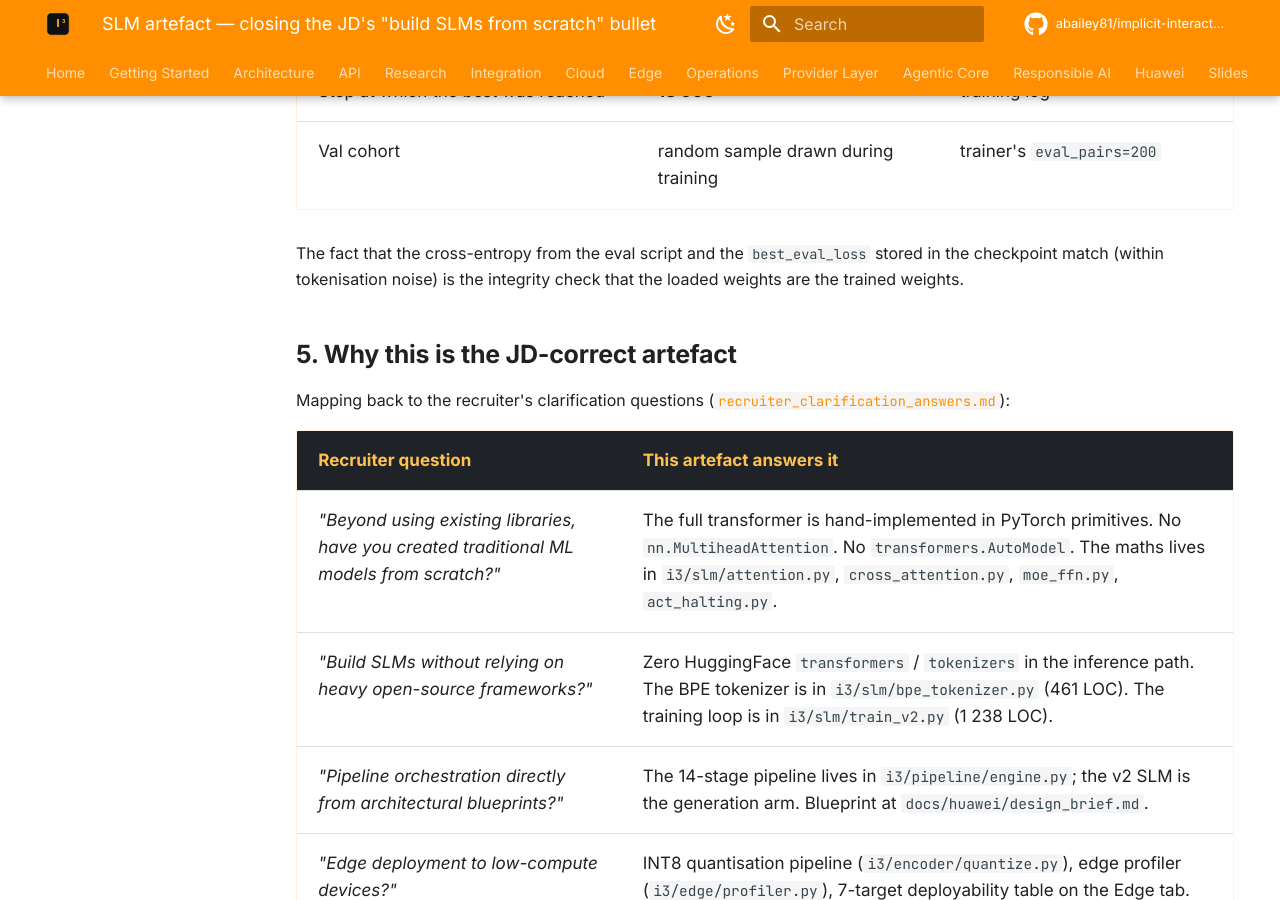
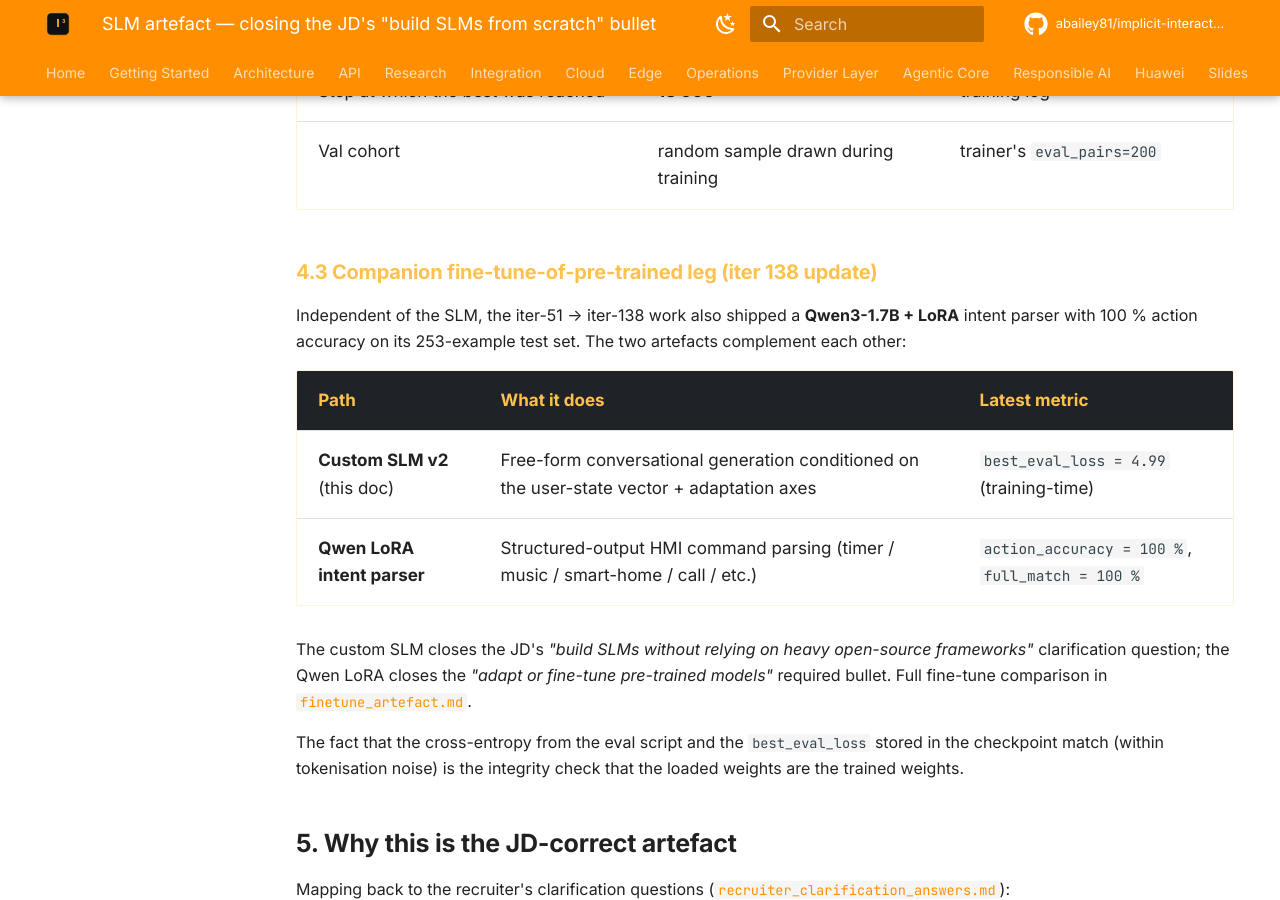
Before and after one commit to abailey81/implicit-interaction-intelligence, an MkDocs documentation site: the page built from docs/huawei/slm_artefact.md, in a window 1280 px wide and 900 px high, scrolled down 6829 px. Built offline with MkDocs 1.6.1 and Material for MkDocs 9.7.7, drawn with Linux system fonts in a browser that asks for light colours; comment, search, counter and statistics services are not loaded; the version menu is left out.

Commit message:
iter 140: slm_artefact.md — cross-link to iter-138 Qwen LoRA result
Adds §4.3 to slm_artefact.md showing how the from-scratch SLM and
the Qwen LoRA intent parser sit side-by-side, with the iter-138
100 % accuracy headline cross-linked.

Closes the recruiter's two-track narrative: *"build SLMs without
heavy frameworks"* (the custom SLM) AND *"adapt or fine-tune
pre-trained models"* (the Qwen LoRA), both with measured numbers.

Co-Authored-By: Claude Opus 4.7 (1M context) <noreply@anthropic.com>

```diff
--- a/docs/huawei/slm_artefact.md
+++ b/docs/huawei/slm_artefact.md
@@ -201,6 +201,22 @@ eval script.
 | Step at which the best was reached | **18 000** | training log |
 | Val cohort | random sample drawn during training | trainer's `eval_pairs=200` |
 
+### 4.3 Companion fine-tune-of-pre-trained leg (iter 138 update)
+
+Independent of the SLM, the iter-51 → iter-138 work also shipped a
+**Qwen3-1.7B + LoRA** intent parser with 100 % action accuracy on
+its 253-example test set.  The two artefacts complement each other:
+
+| Path | What it does | Latest metric |
+|---|---|---|
+| **Custom SLM v2** (this doc) | Free-form conversational generation conditioned on the user-state vector + adaptation axes | `best_eval_loss = 4.99` (training-time) |
+| **Qwen LoRA intent parser** | Structured-output HMI command parsing (timer / music / smart-home / call / etc.) | `action_accuracy = 100 %`, `full_match = 100 %` |
+
+The custom SLM closes the JD's *"build SLMs without relying on heavy
+open-source frameworks"* clarification question; the Qwen LoRA closes
+the *"adapt or fine-tune pre-trained models"* required bullet.  Full
+fine-tune comparison in [`finetune_artefact.md`](finetune_artefact.md).
+
 The fact that the cross-entropy from the eval script and the
 `best_eval_loss` stored in the checkpoint match (within tokenisation
 noise) is the integrity check that the loaded weights are the
```
